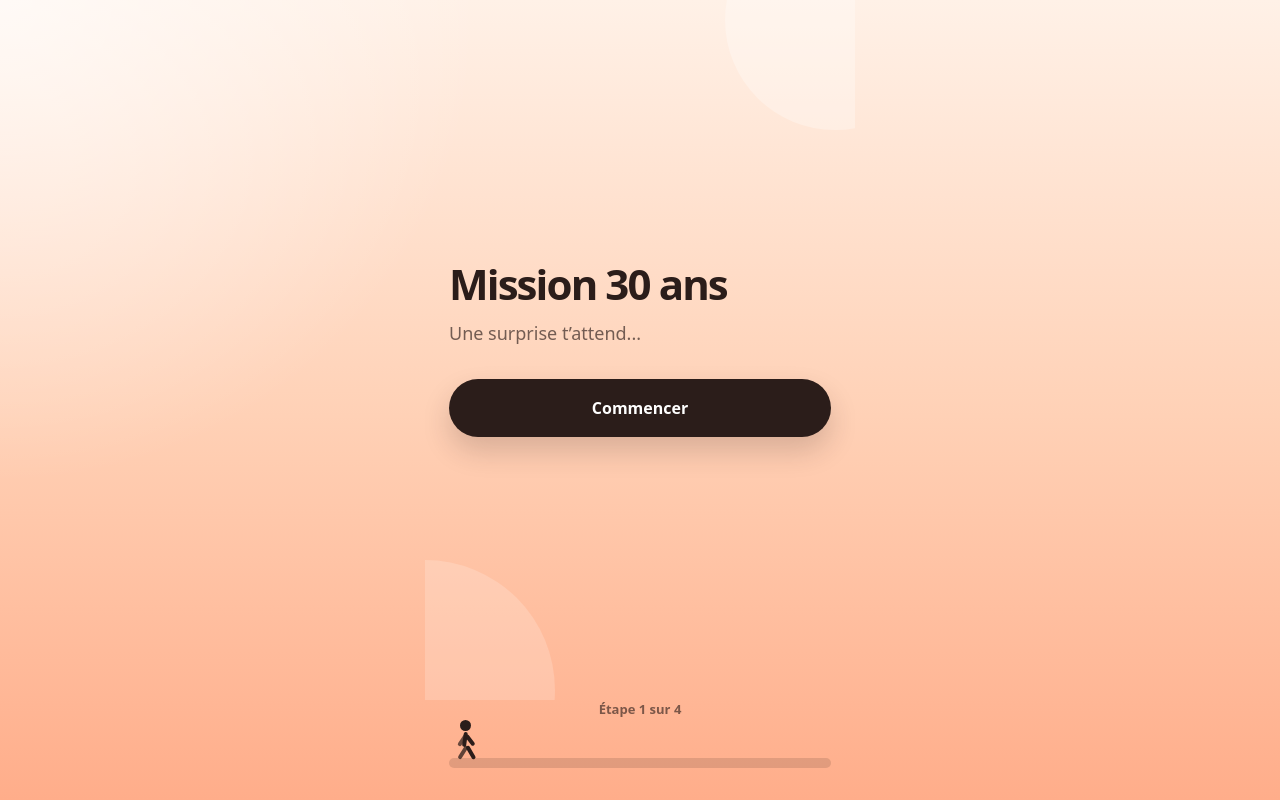
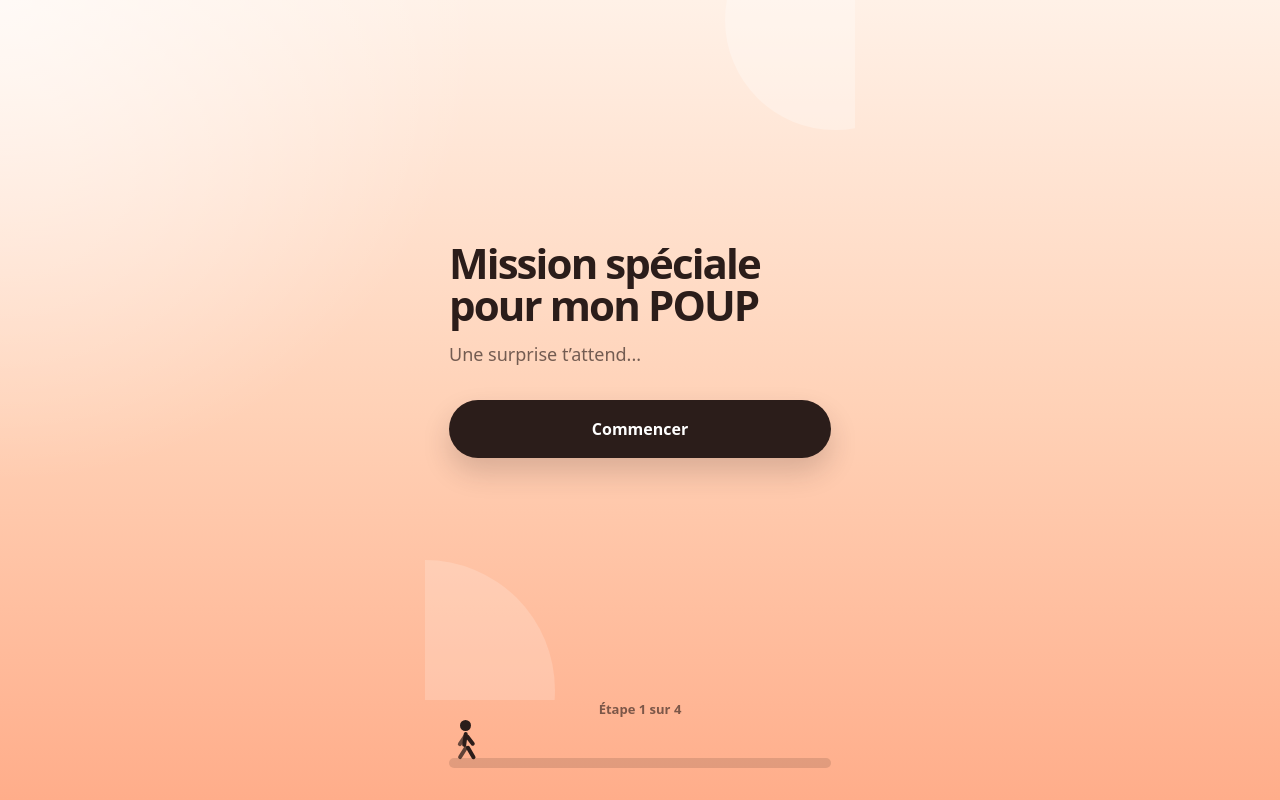
Before and after one commit to lisapinochet/cadeau-30-ans, a React (Vite) app: page / in a window 1280 px wide. Built offline with nearby package versions, Linux system fonts and the light colour scheme.

Commit message:
amélioration message welcomescreen

```diff
--- a/src/screens/WelcomeScreen.tsx
+++ b/src/screens/WelcomeScreen.tsx
@@ -6,7 +6,7 @@ function WelcomeScreen({ onStart }: WelcomeScreenProps) {
     return (
         <section className="screen">
 
-            <h1>Mission 30 ans</h1>
+            <h1>Mission spéciale<br /> pour mon POUP </h1>
 
             <p>Une surprise t’attend...</p>
 
```
